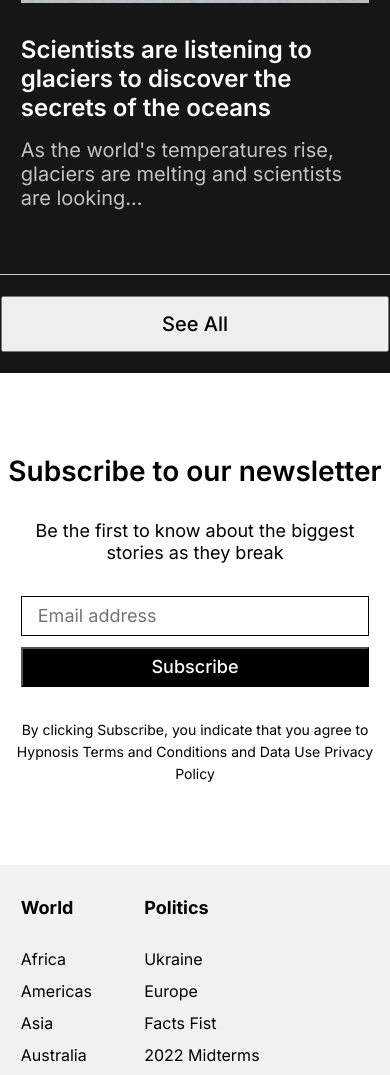
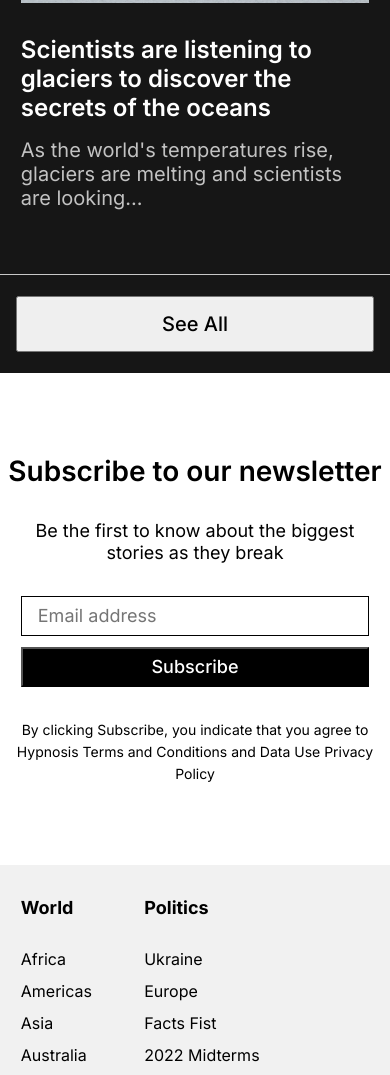
Before and after one commit to LuisFerRG/Hypnosis-page, a website: page index.html in a window 390 px wide. Shown: the part 5990-7065 px from the top of the page. Drawn offline with Linux system fonts and the light colour scheme.

Commit message:
fix resposive see-all  in 375px

```diff
--- a/index.html
+++ b/index.html
@@ -146,8 +146,9 @@
         <h6 class="h6">Scientists are listening to glaciers to discover the secrets of the oceans</h6>
         <p class="p3">As the world's temperatures rise, glaciers are melting and scientists are looking...</p>
       </section>
-      <div></div>
+      <div class="see-all-1">
       <input class="see-all" type="button" value="See All">
+    </div>
     </div>
     </article>
   </aside>
--- a/styles.css
+++ b/styles.css
@@ -1251,13 +1251,19 @@ ul {
     color: #c2c2c2;
   }
 
+  .see-all-1 {
+    width: 100%;
+    max-width: 428px;
+    height: auto;
+    margin: 0;
+    padding: 1.3rem 1rem;
+  }
+
   .content-4 .see-all {
     display: block;
     width: 100%;
     max-width: 388px;
     min-height: 56px;
-    padding: 0;
-    margin: 1.3rem auto;
     font-family: Inter, sans-serif;
     font-size: 20px;
     font-weight: 500;
```
